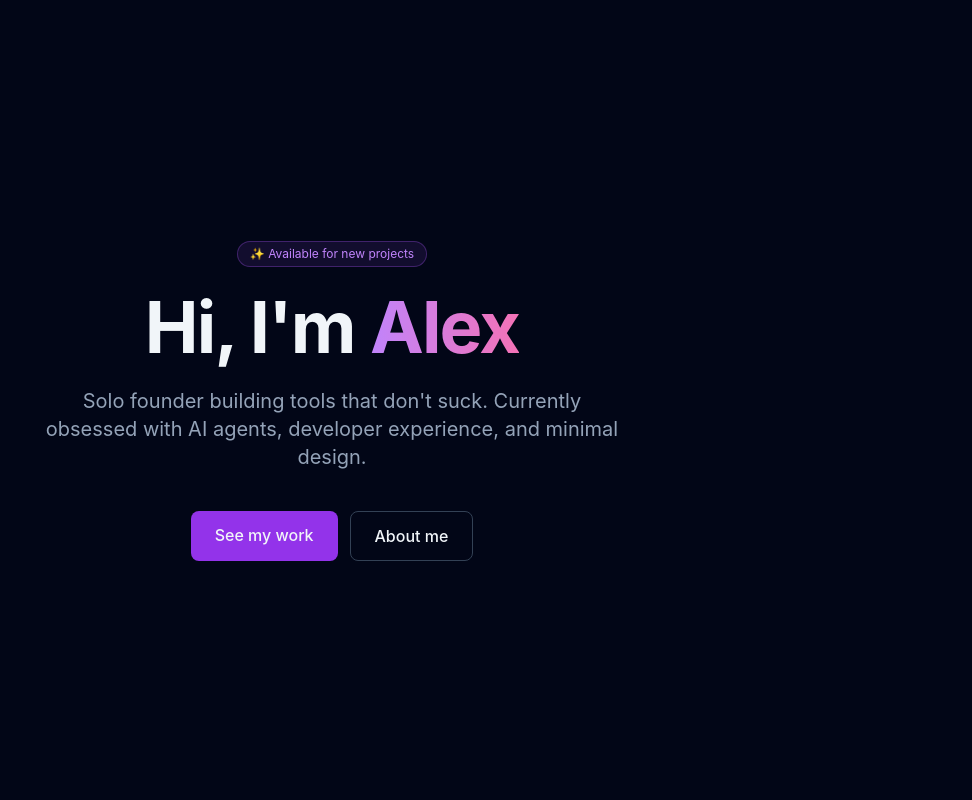
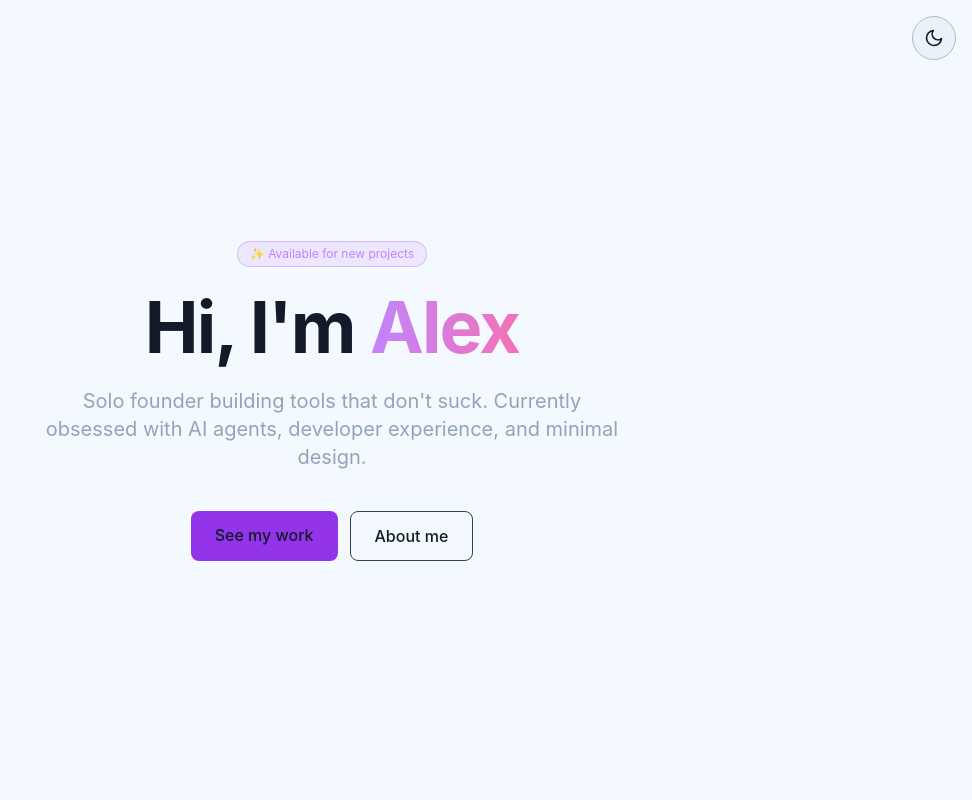
Before and after one commit to ThePyth0nKid/soloPortfolio, a React (Vite) app: page / in a window 1280 px wide. Shown: the top 800 px of the page, without its empty margins (308-1280 px from the left). Built offline with nearby package versions, Linux system fonts and the light colour scheme.

Commit message:
feat: Add a dark mode toggle to the home page (via PatchParty: Platform CSS)

```diff
--- a/index.html
+++ b/index.html
@@ -2,9 +2,19 @@
 <html lang="en">
   <head>
     <meta charset="UTF-8" />
-    <link rel="icon" type="image/svg+xml" href="/vite.svg" />
     <meta name="viewport" content="width=device-width, initial-scale=1.0" />
-    <title>Alex Chen — Solo Founder Portfolio</title>
+    <title>Alex Chen — Solo Founder</title>
+    <script>
+      // Inline, pre-paint: apply stored theme before React mounts to avoid flash.
+      (function () {
+        try {
+          var t = localStorage.getItem('theme');
+          if (t === 'dark' || t === 'light') {
+            document.documentElement.classList.add(t);
+          }
+        } catch (e) {}
+      })();
+    </script>
   </head>
   <body>
     <div id="root"></div>
--- a/src/App.jsx
+++ b/src/App.jsx
@@ -2,10 +2,12 @@ import Hero from './components/Hero'
 import About from './components/About'
 import Projects from './components/Projects'
 import Timeline from './components/Timeline'
+import ThemeToggle from './components/ThemeToggle'
 
 export default function App() {
   return (
     <div className="min-h-screen">
+      <ThemeToggle />
       <Hero />
       <About />
       <Projects />
--- /dev/null
+++ b/src/components/ThemeToggle.jsx
@@ -0,0 +1,60 @@
+import { useEffect, useState } from 'react'
+
+/**
+ * Theme toggle: minimal JS — just flips a class on <html> and persists to
+ * localStorage. All styling, icon swaps, and transitions live in CSS.
+ * Default (no localStorage entry, no class) follows prefers-color-scheme.
+ */
+export default function ThemeToggle() {
+  const getCurrent = () => {
+    if (typeof document === 'undefined') return 'system'
+    const el = document.documentElement
+    if (el.classList.contains('dark')) return 'dark'
+    if (el.classList.contains('light')) return 'light'
+    return 'system'
+  }
+
+  const [theme, setTheme] = useState(getCurrent)
+
+  useEffect(() => {
+    const el = document.documentElement
+    el.classList.remove('light', 'dark')
+    if (theme === 'light' || theme === 'dark') {
+      el.classList.add(theme)
+      try { localStorage.setItem('theme', theme) } catch {}
+    } else {
+      try { localStorage.removeItem('theme') } catch {}
+    }
+  }, [theme])
+
+  const isEffectivelyDark = () => {
+    if (theme === 'dark') return true
+    if (theme === 'light') return false
+    return window.matchMedia?.('(prefers-color-scheme: dark)').matches
+  }
+
+  const onClick = () => {
+    setTheme(isEffectivelyDark() ? 'light' : 'dark')
+  }
+
+  const pressed = isEffectivelyDark()
+
+  return (
+    <button
+      type="button"
+      className="theme-toggle"
+      aria-label={pressed ? 'Switch to light theme' : 'Switch to dark theme'}
+      aria-pressed={pressed}
+      title={pressed ? 'Switch to light theme' : 'Switch to dark theme'}
+      onClick={onClick}
+    >
+      <svg className="icon-sun" viewBox="0 0 24 24" fill="none" stroke="currentColor" strokeWidth="2" strokeLinecap="round" strokeLinejoin="round" aria-hidden="true">
+        <circle cx="12" cy="12" r="4" />
+        <path d="M12 2v2M12 20v2M4.93 4.93l1.41 1.41M17.66 17.66l1.41 1.41M2 12h2M20 12h2M4.93 19.07l1.41-1.41M17.66 6.34l1.41-1.41" />
+      </svg>
+      <svg className="icon-moon" viewBox="0 0 24 24" fill="none" stroke="currentColor" strokeWidth="2" strokeLinecap="round" strokeLinejoin="round" aria-hidden="true">
+        <path d="M21 12.79A9 9 0 1 1 11.21 3a7 7 0 0 0 9.79 9.79z" />
+      </svg>
+    </button>
+  )
+}
--- a/src/index.css
+++ b/src/index.css
@@ -2,9 +2,155 @@
 @tailwind components;
 @tailwind utilities;
 
+/* ------------------------------------------------------------------
+   Theme tokens via @layer + oklch. No JS color math, no hex scales.
+   The root exposes semantic tokens; :root.dark overrides them.
+   Default (no class) follows prefers-color-scheme via @media.
+   ------------------------------------------------------------------ */
 @layer base {
+  :root {
+    color-scheme: light;
+
+    --bg:         oklch(98% 0.01 250);
+    --bg-elev:    oklch(95% 0.015 250);
+    --bg-muted:   oklch(93% 0.02 250);
+    --fg:         oklch(22% 0.03 265);
+    --fg-muted:   oklch(45% 0.02 265);
+    --fg-subtle:  oklch(60% 0.015 265);
+    --border:     oklch(88% 0.015 260);
+    --border-strong: oklch(78% 0.02 260);
+    --accent:     oklch(62% 0.22 300);
+    --accent-hi:  oklch(70% 0.22 300);
+    --accent-fg:  oklch(99% 0.005 300);
+    --accent-tint: color-mix(in oklch, var(--accent) 12%, transparent);
+  }
+
+  /* System preference default — only applies when user hasn't chosen */
+  @media (prefers-color-scheme: dark) {
+    :root:not(.light):not(.dark) {
+      color-scheme: dark;
+      --bg:         oklch(16% 0.02 265);
+      --bg-elev:    oklch(20% 0.025 265);
+      --bg-muted:   oklch(24% 0.03 265);
+      --fg:         oklch(96% 0.01 250);
+      --fg-muted:   oklch(72% 0.02 255);
+      --fg-subtle:  oklch(55% 0.02 260);
+      --border:     oklch(30% 0.02 265);
+      --border-strong: oklch(40% 0.025 265);
+      --accent:     oklch(70% 0.2 300);
+      --accent-hi:  oklch(78% 0.2 300);
+      --accent-fg:  oklch(18% 0.02 265);
+      --accent-tint: color-mix(in oklch, var(--accent) 14%, transparent);
+    }
+  }
+
+  /* Explicit user choice wins */
+  :root.dark {
+    color-scheme: dark;
+    --bg:         oklch(16% 0.02 265);
+    --bg-elev:    oklch(20% 0.025 265);
+    --bg-muted:   oklch(24% 0.03 265);
+    --fg:         oklch(96% 0.01 250);
+    --fg-muted:   oklch(72% 0.02 255);
+    --fg-subtle:  oklch(55% 0.02 260);
+    --border:     oklch(30% 0.02 265);
+    --border-strong: oklch(40% 0.025 265);
+    --accent:     oklch(70% 0.2 300);
+    --accent-hi:  oklch(78% 0.2 300);
+    --accent-fg:  oklch(18% 0.02 265);
+    --accent-tint: color-mix(in oklch, var(--accent) 14%, transparent);
+  }
+
+  :root.light {
+    color-scheme: light;
+  }
+
+  html, body {
+    background: var(--bg);
+    color: var(--fg);
+    transition: background-color 0.3s ease, color 0.3s ease;
+  }
+
   body {
-    @apply bg-slate-950 text-slate-100 antialiased;
+    @apply antialiased;
     font-family: -apple-system, BlinkMacSystemFont, 'Segoe UI', Roboto, sans-serif;
   }
 }
+
+/* ------------------------------------------------------------------
+   Theme toggle component. A <button> with aria-pressed drives state;
+   the sun/moon swap is pure CSS via :has() on :root.
+   ------------------------------------------------------------------ */
+@layer components {
+  .theme-toggle {
+    position: fixed;
+    inset-block-start: 1rem;
+    inset-inline-end: 1rem;
+    z-index: 50;
+    inline-size: 2.75rem;
+    block-size: 2.75rem;
+    display: inline-grid;
+    place-items: center;
+    border-radius: 9999px;
+    border: 1px solid var(--border-strong);
+    background: color-mix(in oklch, var(--bg-elev) 80%, transparent);
+    color: var(--fg);
+    cursor: pointer;
+    backdrop-filter: blur(8px);
+    transition: background-color 0.2s ease, border-color 0.2s ease, transform 0.2s ease;
+
+    & svg {
+      inline-size: 1.25rem;
+      block-size: 1.25rem;
+      transition: opacity 0.25s ease, transform 0.35s ease;
+    }
+
+    & .icon-sun  { grid-area: 1 / 1; }
+    & .icon-moon { grid-area: 1 / 1; }
+
+    &:hover {
+      border-color: var(--accent);
+      background: var(--accent-tint);
+    }
+
+    &:focus-visible {
+      outline: 2px solid var(--accent);
+      outline-offset: 2px;
+    }
+  }
+
+  /* Default: show moon (we're in light, click to go dark) */
+  .theme-toggle .icon-sun  { opacity: 0; transform: rotate(-90deg) scale(0.6); }
+  .theme-toggle .icon-moon { opacity: 1; transform: rotate(0) scale(1); }
+
+  /* When the document is dark (either explicit or system), show sun */
+  :root.dark .theme-toggle .icon-sun,
+  :root:not(.light):not(.dark) .theme-toggle .icon-sun {
+    opacity: 0;
+    transform: rotate(-90deg) scale(0.6);
+  }
+  :root.dark .theme-toggle .icon-moon,
+  :root:not(.light):not(.dark) .theme-toggle .icon-moon {
+    opacity: 1;
+  }
+
+  @media (prefers-color-scheme: dark) {
+    :root:not(.light):not(.dark) .theme-toggle .icon-sun {
+      opacity: 1;
+      transform: rotate(0) scale(1);
+    }
+    :root:not(.light):not(.dark) .theme-toggle .icon-moon {
+      opacity: 0;
+      transform: rotate(90deg) scale(0.6);
+    }
+  }
+
+  :root.dark .theme-toggle .icon-sun {
+    opacity: 1;
+    transform: rotate(0) scale(1);
+  }
+  :root.dark .theme-toggle .icon-moon {
+    opacity: 0;
+    transform: rotate(90deg) scale(0.6);
+  }
+}
--- a/tailwind.config.js
+++ b/tailwind.config.js
@@ -1,6 +1,7 @@
 /** @type {import('tailwindcss').Config} */
 export default {
   content: ['./index.html', './src/**/*.{js,jsx}'],
+  darkMode: 'class',
   theme: {
     extend: {
       fontFamily: {
```
